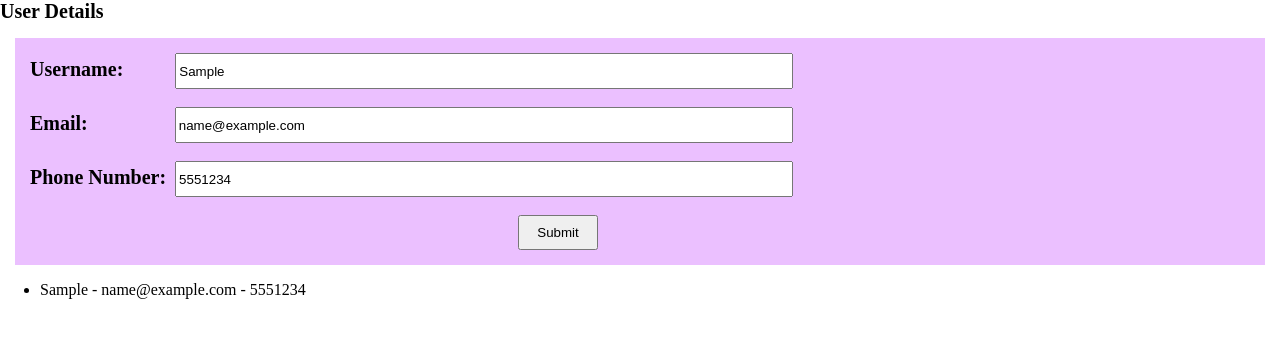
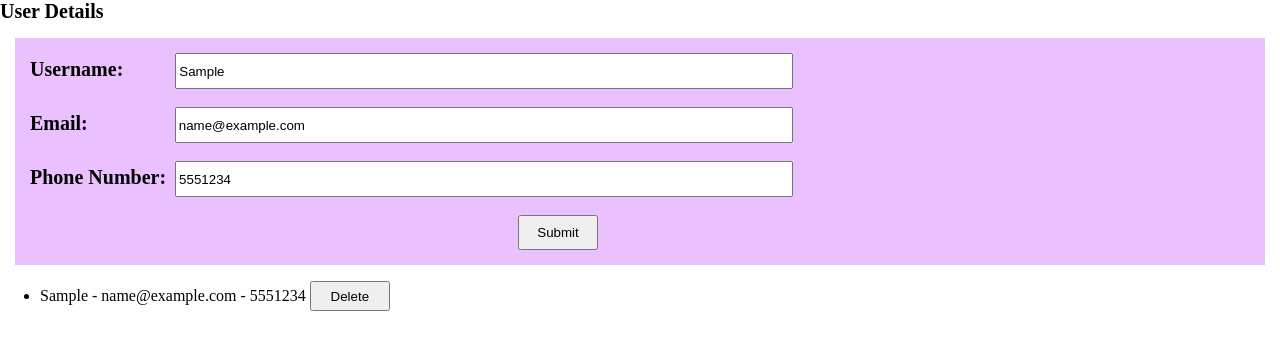
Before and after one commit to vaishnaviitkare/FirstGit, a plain HTML site: page appointment.html in a window 1280 px wide. Both pictures are taken after typing "Sample", "name@example.com", "5551234" into the empty fields and a click on the button "Submit". Drawn offline with Linux system fonts and the light colour scheme.

Commit message:
delete button is added

```diff
--- a/appointment.html
+++ b/appointment.html
@@ -39,7 +39,7 @@
     <input type="tel" id="pno" name="phone" style="margin-left: 5px;" required/><br><br>
     <button type="submit">Submit</button>
 </form>
-<ul id="ul1" class="unordered">
+<ul id="listOfitems" class="unordered">
 </ul>
   </body>
   <script src="appointment.js"></script>
--- a/appointment.js
+++ b/appointment.js
@@ -13,11 +13,6 @@ function handleFormSubmit(event){
     const username=event.target.username.value;
     const email=event.target.email.value;
     const phone=event.target.phone.value;
-    const li=document.createElement('li');
-    //const text=document.createTextNode(name+' '+'-'+' '+email+' '+'-'+' '+phone);
-    //li.appendChild(text);
-    li.innerHTML=username+' '+'-'+' '+email+' '+'-'+' '+phone;
-    document.getElementById('ul1').appendChild(li);
   const obj={
     username,
      email,
@@ -25,4 +20,28 @@ function handleFormSubmit(event){
   }
   const newObj=JSON.stringify(obj);
   localStorage.setItem(email,newObj);
+  showUserOnScreen(obj);
 }
+/*
+Deliverables:
+1. The 'li' that you are appending to the unordered list, make sure that it has a delete button.
+2. When you click on that delete button, then that particular user's details should be removed from the screen and from the local storage.
+*/
+function showUserOnScreen(obj){
+    const parentElem=document.getElementById('listOfitems');
+    const childElem=document.createElement('li');
+    //const text=document.createTextNode(name+' '+'-'+' '+email+' '+'-'+' '+phone);
+    //li.appendChild(text);
+    childElem.textContent=obj.username+' '+'-'+' '+obj.email+' '+'-'+' '+obj.phone+' ';
+    const deleteButton=document.createElement('input');
+    deleteButton.type="button";
+    deleteButton.value="Delete";
+    deleteButton.className='delete';
+    deleteButton.style.width='80px';
+  childElem.appendChild(deleteButton);
+    deleteButton.onclick=()=>{
+       localStorage.removeItem(obj.email);
+       parentElem.removeChild(childElem);
+    }
+   parentElem.appendChild(childElem);
+}
```
